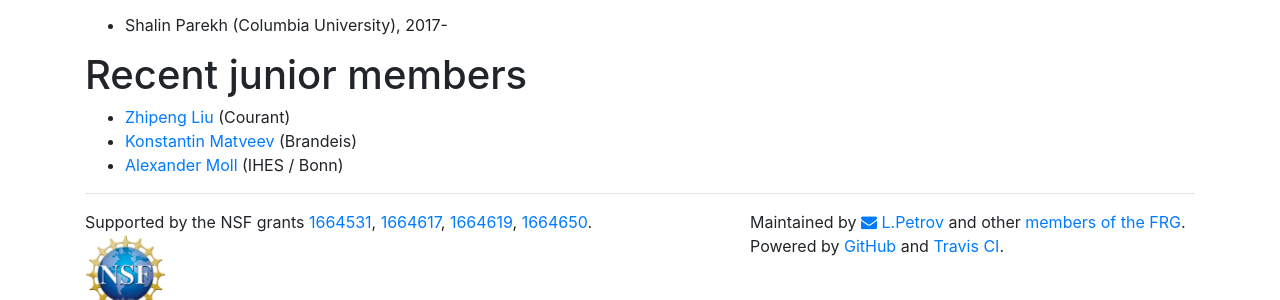
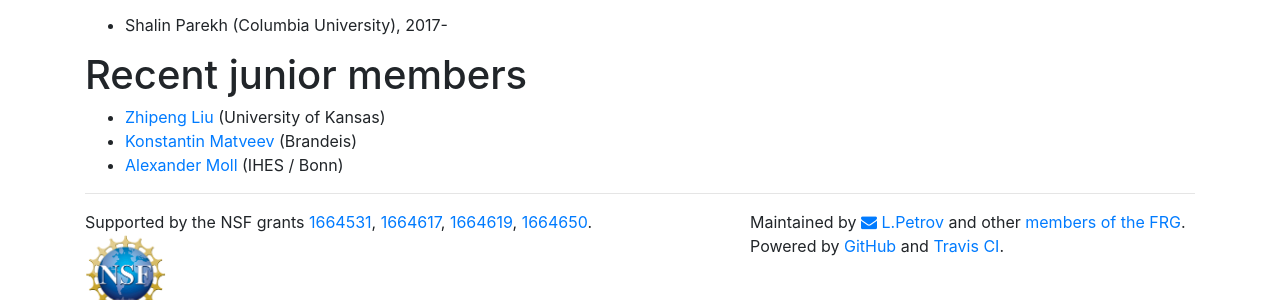
Before and after one commit to int-prob/int-prob-code, a Jekyll site: the page built from people.md, in a window 1280 px wide. Shown: the part 903-1203 px from the top of the page. Built offline with Jekyll 4.4.1, drawn with Linux system fonts in a browser that asks for light colours; nearby versions of some CDN libraries.

Commit message:
Update people.md

```diff
--- a/people.md
+++ b/people.md
@@ -43,7 +43,7 @@ nav_id: Members
 
 # Recent junior members
 
-- [Zhipeng Liu][zhipeng] (Courant)
+- [Zhipeng Liu][zhipeng] (University of Kansas)
 - [Konstantin Matveev][kostya] (Brandeis)
 - [Alexander Moll][moll] (IHES / Bonn)
 
@@ -68,6 +68,6 @@ nav_id: Members
 [mustazee]: http://math.mit.edu/~mustazee/
 [moll]: http://www.ihes.fr/~moll/
 [kostya]: http://www.brandeis.edu/facultyguide/person.html?emplid=6dab03864a2fd23f5d5a08280ff66a845ebc8fa5
-[zhipeng]: http://cims.nyu.edu/~zhipeng/
+[zhipeng]: http://zhipeng.faculty.ku.edu/
 [cesar]: http://math.mit.edu/~cuenca/
 [silva]:https://sites.google.com/site/guilhermesilvamath/
```
